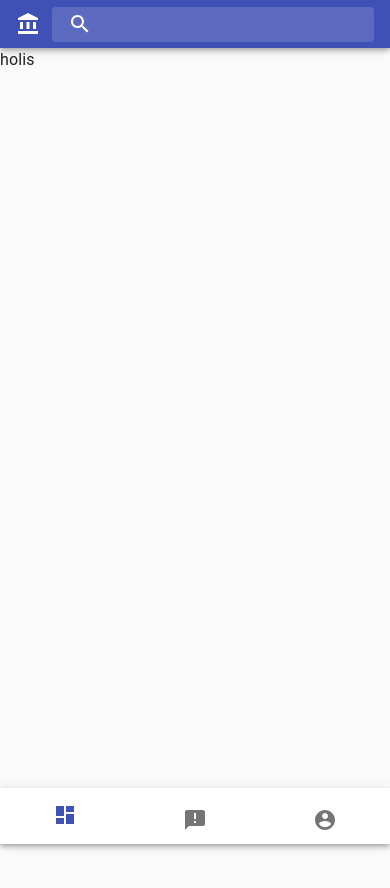
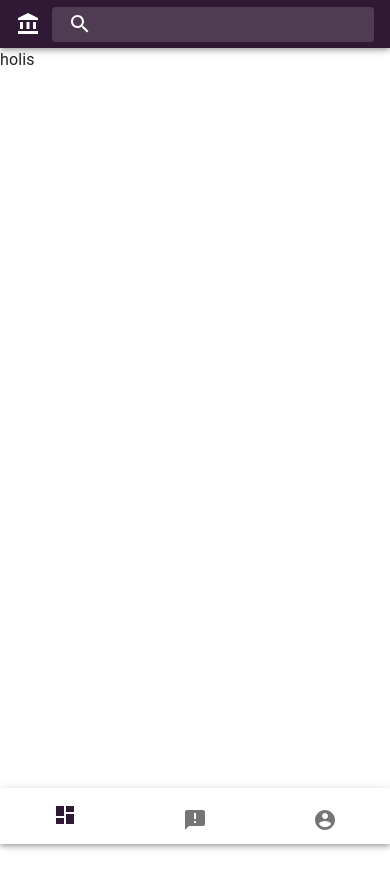
Before and after one commit to palanga/toro-ui, a React (Create React App) app: page / in a window 390 px wide. Shown: the top 888 px of the page. Before the commit the page ends 844 px from the top, so only its background shows below. Built offline with nearby package versions, Linux system fonts and the light colour scheme; what @apollo/react-testing would draw is missing.

Commit message:
Add themes and system preference listener

```diff
--- a/src/App.tsx
+++ b/src/App.tsx
@@ -1,10 +1,9 @@
 import React from "react"
 import { MockedProvider } from "@apollo/react-testing"
 import { mock as LandingsByLocationMock } from "./analytics/widgets/LandingsByLocation"
-import {
-  CssBaseline,
-} from "@material-ui/core"
+import { CssBaseline, Paper, ThemeProvider, useMediaQuery } from "@material-ui/core"
 import RootNavigation from "./navigation/RootNavigation";
+import { darkTheme, lightTheme } from "./Colors";
 
 const mocks =
   [
@@ -12,11 +11,16 @@ const mocks =
   ]
 
 function App() {
+  const prefersDarkMode = useMediaQuery("(prefers-color-scheme: dark)")
   return (
     <React.Fragment>
       <CssBaseline/>
       <MockedProvider mocks={mocks} addTypename={false}>
-        <RootNavigation/>
+        <ThemeProvider theme={prefersDarkMode ? darkTheme : lightTheme}>
+          <Paper elevation={0} style={{height: "3000px"}}>
+            <RootNavigation/>
+          </Paper>
+        </ThemeProvider>
       </MockedProvider>
     </React.Fragment>
   )
--- /dev/null
+++ b/src/Colors.ts
@@ -0,0 +1,44 @@
+import { createTheme } from '@material-ui/core/styles';
+
+// https://coolors.co/301934-ff5a36-9a50a5-ff8a70-010b13-a0a19e-d3cec6-fffaf0-c4df92-ee848e
+const Colors = {
+  // primary and secondary
+  DarkPurple: "#301934",
+  PortlandOrange: "#ff5a36",
+  Purpureus: "#9a50a5",
+  Salmon: "#ff8a70",
+  // grays from darker to lighter
+  RichBlack: "#010b13",
+  QuickSilver: "#a0a19e",
+  Timberwolf: "#d3cec6",
+  FloralWhite: "#fffaf0",
+  // red and green
+  YellowGreenCrayola: "#c4df92",
+  LightCoral: "#ee848e",
+}
+
+export const lightTheme = createTheme({
+  palette: {
+    type: "light",
+    primary: {
+      main: Colors.DarkPurple,
+    },
+    secondary: {
+      main: Colors.PortlandOrange,
+    },
+
+  },
+})
+
+export const darkTheme = createTheme({
+  palette: {
+    type: "dark",
+    primary: {
+      main: Colors.Purpureus,
+    },
+    secondary: {
+      main: Colors.Salmon,
+    },
+
+  },
+})
--- a/src/navigation/WebNavigationBar.tsx
+++ b/src/navigation/WebNavigationBar.tsx
@@ -5,18 +5,27 @@ import AccountBalanceIcon from "@material-ui/icons/AccountBalance"
 import AccountCircleIcon from "@material-ui/icons/AccountCircle"
 import AnnouncementIcon from "@material-ui/icons/Announcement"
 import SearchBar from "./SearchBar"
-import { NavigationBarProps } from "./RootNavigation";
+import { NavigationBarProps, TabName } from "./RootNavigation";
 
 export default function WebNavigationBar(props: NavigationBarProps) {
+
+  const iconColor = (tabName: TabName) => (tabName === props.selectedTabName) ? "secondary" : "inherit"
+
   return (
     <React.Fragment>
       <AppBar position="fixed">
         <Toolbar>
           <AccountBalanceIcon style={{marginInlineEnd: 12}}/>
-          <Button color="inherit" onClick={() => props.selectTab("home")}><DashboardIcon/></Button>
+          <Button color="inherit" onClick={() => props.selectTab("home")}>
+            <DashboardIcon color={iconColor("home")}/>
+          </Button>
           <SearchBar/>
-          <Button color="inherit" onClick={() => props.selectTab("notifications")}><AnnouncementIcon/></Button>
-          <Button color="inherit" onClick={() => props.selectTab("account")}><AccountCircleIcon/></Button>
+          <Button color="inherit" onClick={() => props.selectTab("notifications")}>
+            <AnnouncementIcon color={iconColor("notifications")}/>
+          </Button>
+          <Button color="inherit" onClick={() => props.selectTab("account")}>
+            <AccountCircleIcon color={iconColor("account")}/>
+          </Button>
         </Toolbar>
       </AppBar>
       <div style={{height: 64}}/>
```
Also changed, not shown: 1 other file (tests, documents, lock files or other folders).
